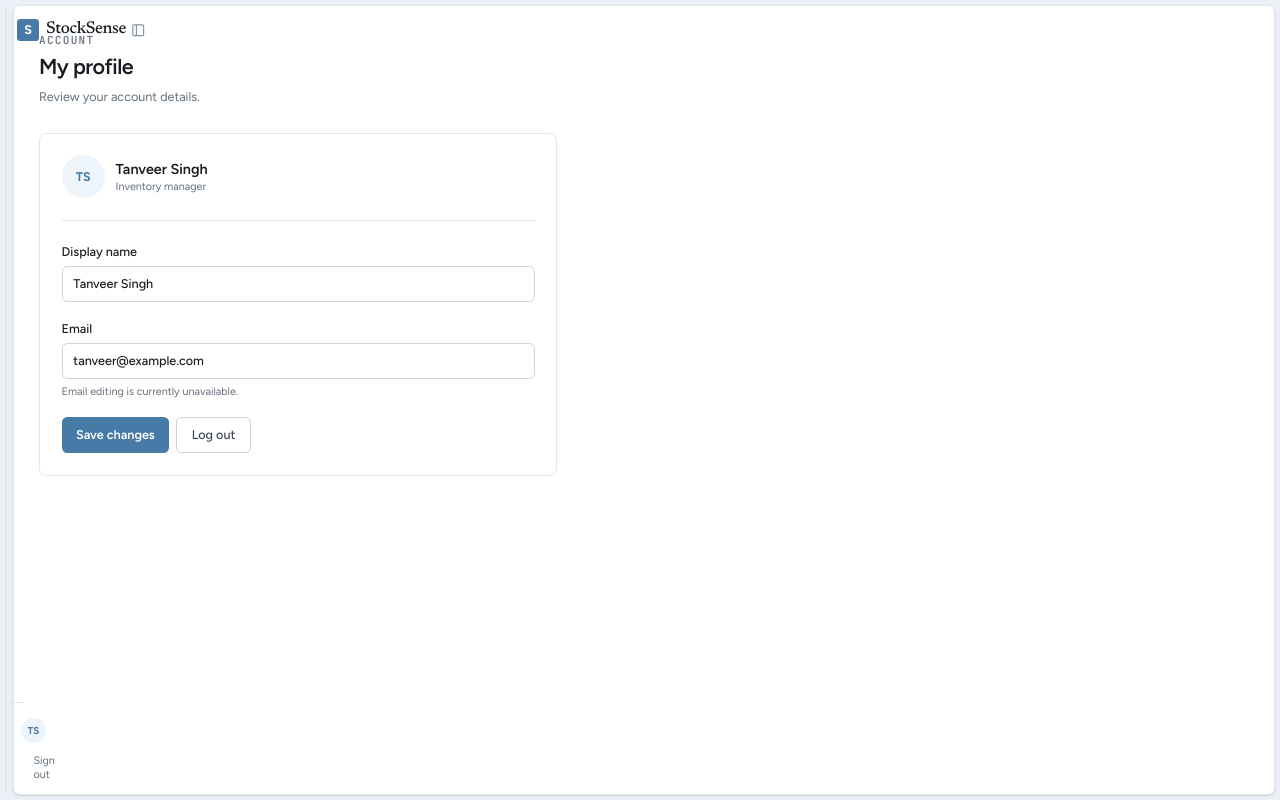
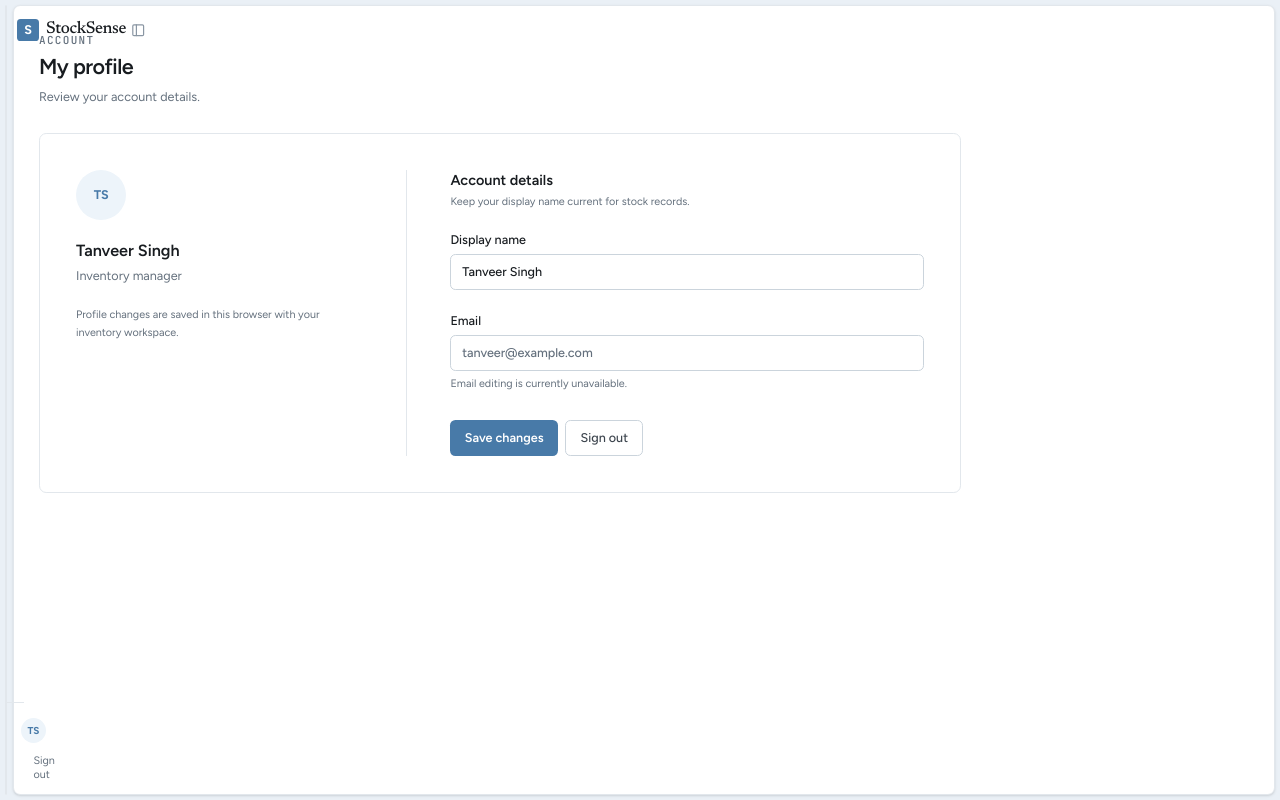
Before and after one commit to bhaktipatil12/StockSense, a Next.js app in the folder apps/web/: page /profile in a window 1280 px wide. Built offline with nearby package versions, Linux system fonts and the light colour scheme.

Commit message:
Enhance ProductForm and ProfileView with SelectField for improved UI and functionality

```diff
--- a/apps/web/src/components/products/product-form.tsx
+++ b/apps/web/src/components/products/product-form.tsx
@@ -4,6 +4,7 @@ import { useState, type FormEvent } from "react";
 import { useDemo } from "../../context/demo-context";
 import type { Product, Unit } from "../../types/inventory";
 import { inputClass, labelClass, primaryButton, secondaryButton } from "../ui/primitives";
+import { SelectField } from "../ui/select-field";
 
 export function ProductForm({ onClose, product }: { onClose: () => void; product?: Product }) {
   const { state, addProduct, updateProduct } = useDemo();
@@ -24,9 +25,9 @@ export function ProductForm({ onClose, product }: { onClose: () => void; product
   }
   return <form className="space-y-5" onSubmit={submit}>
     <div className="grid gap-4 sm:grid-cols-2"><label className={labelClass}>Product name<input className={inputClass} value={name} onChange={(event) => setName(event.target.value)} placeholder="e.g. Steel rod" required /></label><label className={labelClass}>SKU / code<input className={inputClass} value={sku} onChange={(event) => setSku(event.target.value)} placeholder="e.g. ROD-01" required /></label></div>
-    <div className="grid gap-4 sm:grid-cols-2"><label className={labelClass}>Category<select className={inputClass} value={category} onChange={(event) => setCategory(event.target.value)}>{[...new Set([category,"Furniture","Raw materials","Components","Finished goods"])].map((item) => <option key={item}>{item}</option>)}</select></label><label className={labelClass}>Unit of measure<select className={inputClass} value={unit} onChange={(event) => setUnit(event.target.value as Unit)} disabled={Boolean(product && state.movements.some((movement) => movement.productId === product.id))}>{["pcs","kg","m","box"].map((item) => <option key={item}>{item}</option>)}</select></label></div>
+    <div className="grid gap-4 sm:grid-cols-2"><div className={labelClass}><span>Category</span><SelectField label="Category" value={category} onChange={setCategory} options={[...new Set([category,"Furniture","Raw materials","Components","Finished goods"])].map((item) => ({ value: item, label: item }))} /></div><div className={labelClass}><span>Unit of measure</span><SelectField label="Unit of measure" value={unit} onChange={(value) => setUnit(value as Unit)} disabled={Boolean(product && state.movements.some((movement) => movement.productId === product.id))} options={["pcs","kg","m","box"].map((item) => ({ value: item, label: item }))} /></div></div>
     <div className="grid gap-4 sm:grid-cols-2"><label className={labelClass}>Reorder at<input className={inputClass} type="number" min="0" step=".001" value={reorderPoint} onChange={(event) => setReorderPoint(event.target.value)} required /></label><label className={labelClass}>Unit cost (optional)<input className={inputClass} type="number" min="0" step=".01" value={unitCost} onChange={(event) => setUnitCost(event.target.value)} placeholder="₹ 0.00" /></label></div>
-    {!product && <div className="border-t border-border pt-5"><p className="mb-3 text-sm font-semibold">Opening stock <span className="font-normal text-ink-muted">(optional)</span></p><div className="grid gap-4 sm:grid-cols-2"><label className={labelClass}>Quantity<input className={inputClass} type="number" min="0" step=".001" value={opening} onChange={(event) => setOpening(event.target.value)} /></label><label className={labelClass}>Location<select className={inputClass} value={locationId} onChange={(event) => setLocationId(event.target.value)}>{state.locations.map((location) => <option value={location.id} key={location.id}>{location.name}</option>)}</select></label></div><p className="mt-2 text-xs text-ink-muted">Opening stock creates a movement in move history.</p></div>}
+    {!product && <div className="border-t border-border pt-5"><p className="mb-3 text-sm font-semibold">Opening stock <span className="font-normal text-ink-muted">(optional)</span></p><div className="grid gap-4 sm:grid-cols-2"><label className={labelClass}>Quantity<input className={inputClass} type="number" min="0" step=".001" value={opening} onChange={(event) => setOpening(event.target.value)} /></label><div className={labelClass}><span>Location</span><SelectField label="Opening stock location" value={locationId} onChange={setLocationId} options={state.locations.map((location) => ({ value: location.id, label: location.name }))} /></div></div><p className="mt-2 text-xs text-ink-muted">Opening stock creates a movement in move history.</p></div>}
     {message && <p role="alert" className="rounded-md bg-bad-wash px-3 py-2 text-sm text-bad-ink">{message}</p>}
     <div className="flex justify-end gap-2 pt-3"><button className={secondaryButton} type="button" onClick={onClose}>Cancel</button><button className={primaryButton} type="submit">{product ? "Save changes" : "Add product"}</button></div>
   </form>;
--- a/apps/web/src/components/profile/profile-view.tsx
+++ b/apps/web/src/components/profile/profile-view.tsx
@@ -7,8 +7,20 @@ import { PageHeading, inputClass, labelClass, primaryButton, secondaryButton } f
 
 export function ProfileView() {
   const { state, updateProfile } = useDemo();
-  const [name, setName] = useState(state.profileName);
+  const [nameDraft, setNameDraft] = useState<string | null>(null);
   const [message, setMessage] = useState("");
-  function submit(event: FormEvent<HTMLFormElement>) { event.preventDefault(); setMessage(updateProfile(name).message); }
-  return <><PageHeading eyebrow="Account" title="My profile" description="Review your account details." /><div className="max-w-xl rounded-lg border border-border p-6"><div className="mb-6 flex items-center gap-3 border-b border-border pb-6"><span className="flex h-12 w-12 items-center justify-center rounded-full bg-brand-soft text-sm font-bold text-brand-strong">TS</span><span><span className="block text-base font-semibold">{name}</span><span className="block text-xs text-ink-muted">Inventory manager</span></span></div><form onSubmit={submit} className="space-y-5"><label className={labelClass}>Display name<input className={inputClass} value={name} onChange={(event)=>setName(event.target.value)} required /></label><label className={labelClass}>Email<input className={inputClass} value="tanveer@example.com" readOnly /><span className="text-xs font-normal text-ink-muted">Email editing is currently unavailable.</span></label>{message && <p role="status" className="rounded-md bg-brand-soft p-3 text-sm text-brand-strong">{message}</p>}<div className="flex flex-wrap gap-2"><button className={primaryButton} type="submit">Save changes</button><Link href="/login" className={secondaryButton}>Log out</Link></div></form></div></>;
+  const name = nameDraft ?? state.profileName;
+  function submit(event: FormEvent<HTMLFormElement>) {
+    event.preventDefault();
+    const result = updateProfile(name);
+    setMessage(result.message);
+    if (result.ok) setNameDraft(null);
+  }
+  return <>
+    <PageHeading eyebrow="Account" title="My profile" description="Review your account details." />
+    <div className="grid max-w-5xl gap-8 rounded-lg border border-border bg-white p-6 sm:p-8 lg:grid-cols-[minmax(220px,.7fr)_minmax(0,1fr)] lg:gap-12 lg:p-10">
+      <div className="border-b border-border pb-7 lg:border-b-0 lg:border-r lg:pb-0 lg:pr-10"><span className="flex h-14 w-14 items-center justify-center rounded-full bg-brand-soft text-sm font-bold text-brand-strong">{state.profileName.split(" ").map((part) => part[0]).slice(0, 2).join("").toUpperCase()}</span><h2 className="mt-5 text-lg font-semibold">{state.profileName}</h2><p className="mt-1 text-sm text-ink-muted">Inventory manager</p><p className="mt-6 max-w-xs text-xs leading-5 text-ink-muted">Profile changes are saved in this browser with your inventory workspace.</p></div>
+      <form onSubmit={submit} className="max-w-xl space-y-6"><div><h2 className="text-base font-semibold">Account details</h2><p className="mt-1 text-xs text-ink-muted">Keep your display name current for stock records.</p></div><label className={labelClass}>Display name<input className={inputClass} value={name} onChange={(event) => setNameDraft(event.target.value)} required /></label><label className={labelClass}>Email<input className={`${inputClass} bg-secondary text-ink-muted`} value="tanveer@example.com" readOnly /><span className="text-xs font-normal text-ink-muted">Email editing is currently unavailable.</span></label>{message && <p role="status" className="rounded-md bg-brand-soft p-3 text-sm text-brand-strong">{message}</p>}<div className="flex flex-wrap gap-2 pt-2"><button className={primaryButton} type="submit">Save changes</button><Link href="/login" className={secondaryButton}>Sign out</Link></div></form>
+    </div>
+  </>;
 }
--- a/apps/web/src/components/ui/select-field.tsx
+++ b/apps/web/src/components/ui/select-field.tsx
@@ -5,7 +5,7 @@ import { Icon } from "./icon";
 
 export interface SelectOption { value: string; label: string }
 
-export function SelectField({ value, onChange, options, label, className = "" }: { value: string; onChange: (value: string) => void; options: SelectOption[]; label: string; className?: string }) {
+export function SelectField({ value, onChange, options, label, className = "", disabled = false }: { value: string; onChange: (value: string) => void; options: SelectOption[]; label: string; className?: string; disabled?: boolean }) {
   const [open, setOpen] = useState(false);
   const [activeIndex, setActiveIndex] = useState(0);
   const root = useRef<HTMLDivElement>(null);
@@ -40,7 +40,7 @@ export function SelectField({ value, onChange, options, label, className = "" }:
   }
 
   return <div ref={root} className={`relative min-w-0 ${className}`}>
-    <button ref={trigger} type="button" aria-label={label} aria-haspopup="listbox" aria-controls={listId} aria-expanded={open} onClick={() => { setActiveIndex(selectedIndex); setOpen((current) => !current); }} onKeyDown={onKeyDown} className={`flex min-h-10 w-full items-center justify-between gap-3 rounded-md border bg-white px-3 text-left text-sm text-foreground transition-colors hover:border-ink-subtle focus-visible:border-brand-strong ${open ? "border-brand-strong" : "border-border-strong"}`}><span className="truncate">{options[selectedIndex]?.label ?? "Select"}</span><Icon name="chevron" className={`h-3.5 w-3.5 shrink-0 text-ink-muted transition-transform duration-150 ${open ? "-rotate-90" : "rotate-90"}`} /></button>
+    <button ref={trigger} type="button" disabled={disabled} aria-label={label} aria-haspopup="listbox" aria-controls={listId} aria-expanded={open} onClick={() => { setActiveIndex(selectedIndex); setOpen((current) => !current); }} onKeyDown={onKeyDown} className={`flex min-h-10 w-full items-center justify-between gap-3 rounded-md border bg-white px-3 text-left text-sm text-foreground transition-colors hover:border-ink-subtle focus-visible:border-brand-strong disabled:bg-secondary disabled:text-ink-muted ${open ? "border-brand-strong" : "border-border-strong"}`}><span className="truncate">{options[selectedIndex]?.label ?? "Select"}</span><Icon name="chevron" className={`h-3.5 w-3.5 shrink-0 text-ink-muted transition-transform duration-150 ${open ? "-rotate-90" : "rotate-90"}`} /></button>
     {open && <div id={listId} role="listbox" aria-label={label} className="absolute inset-x-0 top-[calc(100%+4px)] z-30 max-h-60 overflow-y-auto rounded-md border border-border-strong bg-white p-1 shadow-[0_8px_24px_rgba(20,28,36,.12)]">{options.map((option, index) => <button key={option.value} type="button" role="option" aria-selected={value === option.value} tabIndex={-1} onMouseEnter={() => setActiveIndex(index)} onClick={() => choose(index)} className={`flex min-h-8 w-full items-center justify-between rounded px-2.5 py-1.5 text-left text-xs transition-colors ${activeIndex === index ? "bg-brand-soft text-brand-strong" : "text-ink hover:bg-secondary"} ${value === option.value ? "font-semibold" : ""}`}>{option.label}{value === option.value && <Icon name="check" className="h-3.5 w-3.5" />}</button>)}</div>}
   </div>;
 }
```
